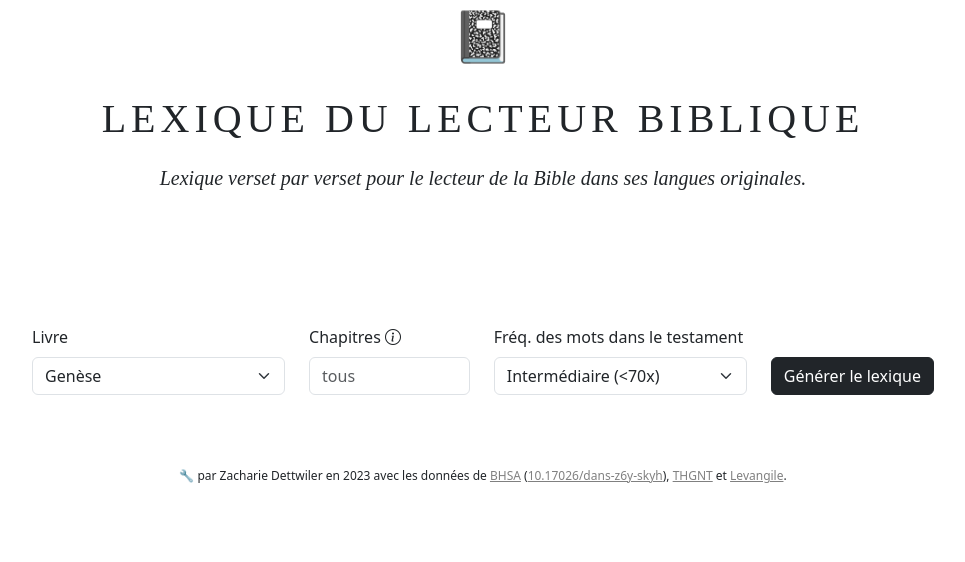
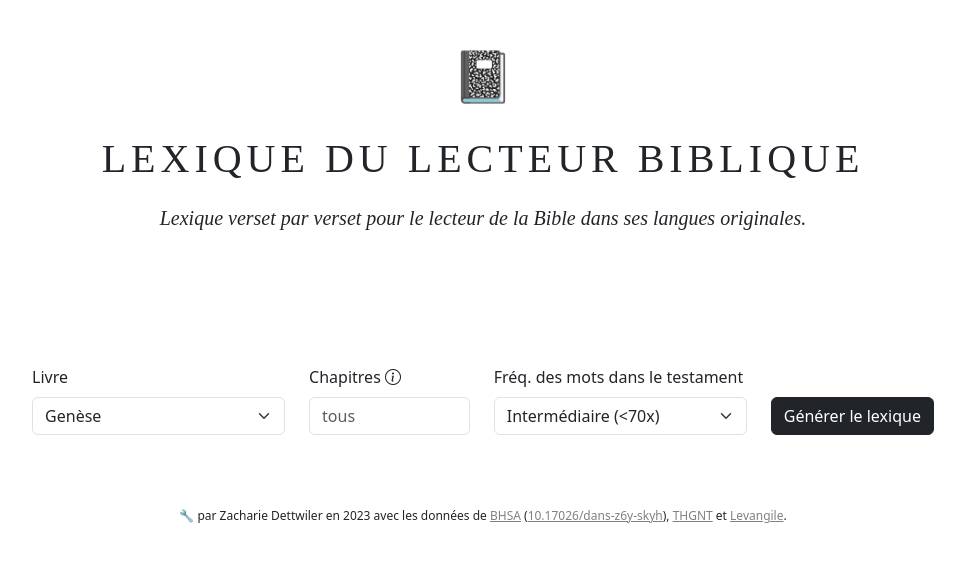
Before and after one commit to zdettwiler/lexique-du-lecteur-biblique, a Next.js app: page / in a window 1280 px wide. Shown: the top 562 px of the page, without its empty margins (157-1122 px from the left). Built offline with nearby package versions, Linux system fonts and the light colour scheme.

Commit message:
logo margin

```diff
--- a/src/app/globals.css
+++ b/src/app/globals.css
@@ -1,11 +1,12 @@
 @import url("https://cdn.jsdelivr.net/npm/bootstrap-icons@1.10.5/font/bootstrap-icons.css");
 
 
-p.chirho {
+p.logo {
   font-family: "Times New Roman";
   font-size: 50px;
   text-align: center;
   margin-bottom: 20px;
+  margin-top: 40px;
 }
 
 h1.header {
--- a/src/app/page.js
+++ b/src/app/page.js
@@ -80,7 +80,7 @@ export default function Home() {
       </Script>
 
 
-        <p className="chirho">📓</p>{/* ☧ */}
+        <p className="logo">📓</p>{/* ☧ */}
         <h1 className="header">Lexique du lecteur biblique</h1>
         <p className="description">Lexique verset par verset pour le lecteur de la Bible dans ses langues originales.</p>
 
```
